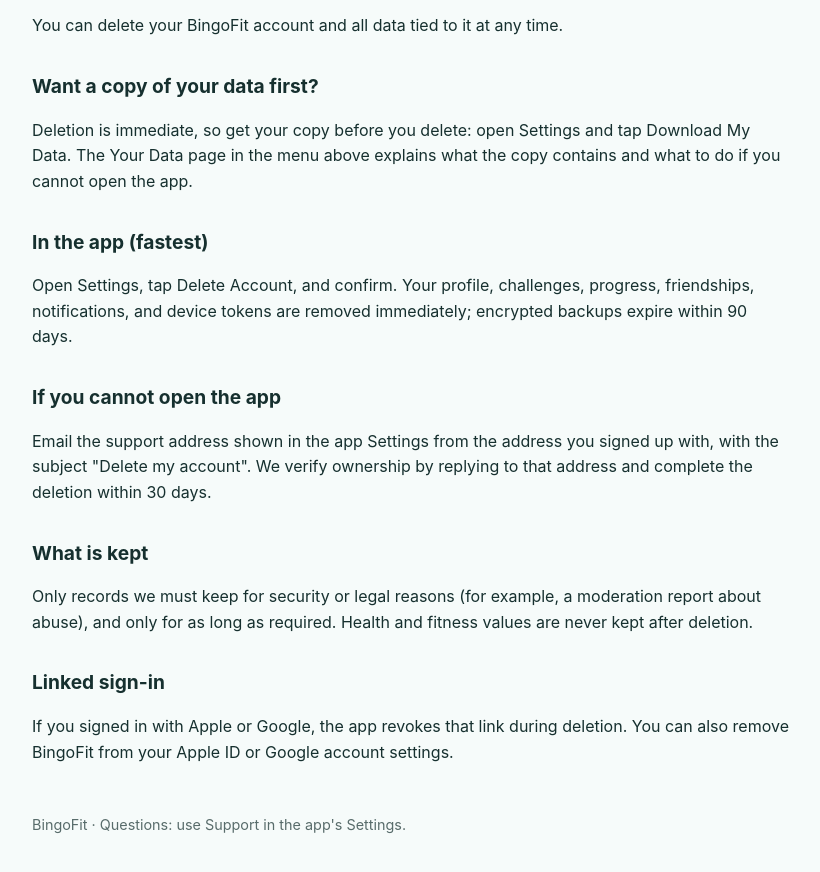
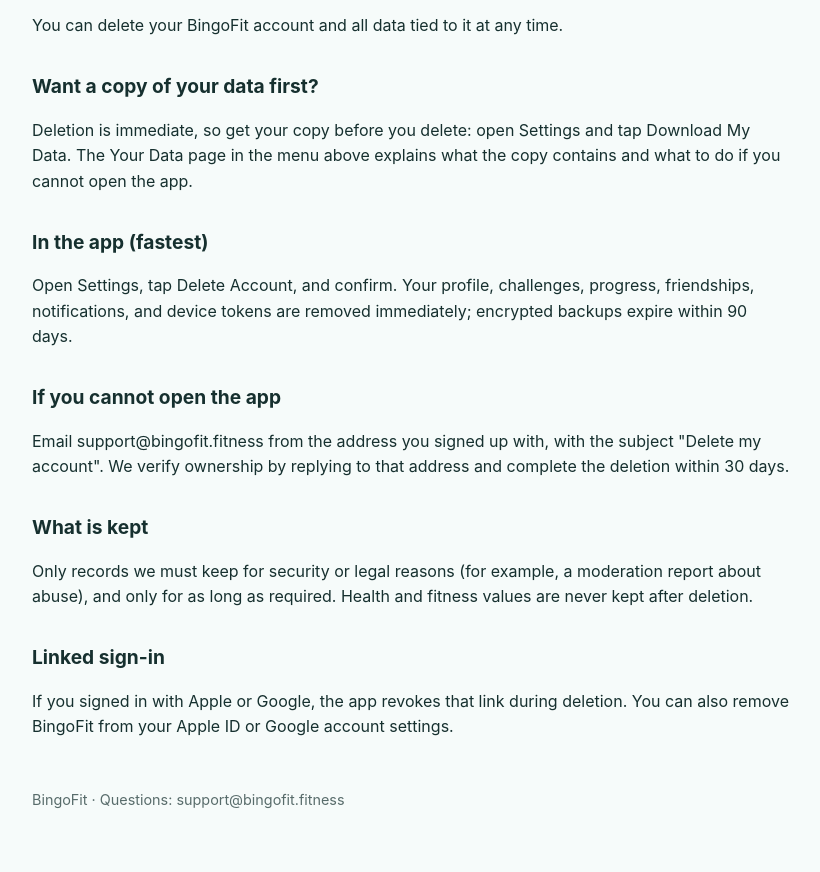
Before and after one commit to JP211/bingofit-site, a plain HTML site: page delete-account.html in a window 1280 px wide. Shown: the part 188-1060 px from the top of the page, without its empty margins (228-1048 px from the left). Drawn offline with Linux system fonts and the light colour scheme.

Commit message:
Publish site from app repo 3be4f12

```diff
--- a/delete-account.html
+++ b/delete-account.html
@@ -23,11 +23,11 @@
 <h2>In the app (fastest)</h2>
 <p>Open Settings, tap Delete Account, and confirm. Your profile, challenges, progress, friendships, notifications, and device tokens are removed immediately; encrypted backups expire within 90 days.</p>
 <h2>If you cannot open the app</h2>
-<p>Email the support address shown in the app Settings from the address you signed up with, with the subject "Delete my account". We verify ownership by replying to that address and complete the deletion within 30 days.</p>
+<p>Email support@bingofit.fitness from the address you signed up with, with the subject "Delete my account". We verify ownership by replying to that address and complete the deletion within 30 days.</p>
 <h2>What is kept</h2>
 <p>Only records we must keep for security or legal reasons (for example, a moderation report about abuse), and only for as long as required. Health and fitness values are never kept after deletion.</p>
 <h2>Linked sign-in</h2>
 <p>If you signed in with Apple or Google, the app revokes that link during deletion. You can also remove BingoFit from your Apple ID or Google account settings.</p>
-<footer>BingoFit · Questions: use Support in the app's Settings.</footer>
+<footer>BingoFit · Questions: support@bingofit.fitness</footer>
 </body>
 </html>
```
Also changed, not shown: community-guidelines.html (+1 -1 lines), privacy.html (+1 -1 lines), support.html (+2 -2 lines), terms.html (+1 -1 lines), your-data.html (+2 -2 lines).
